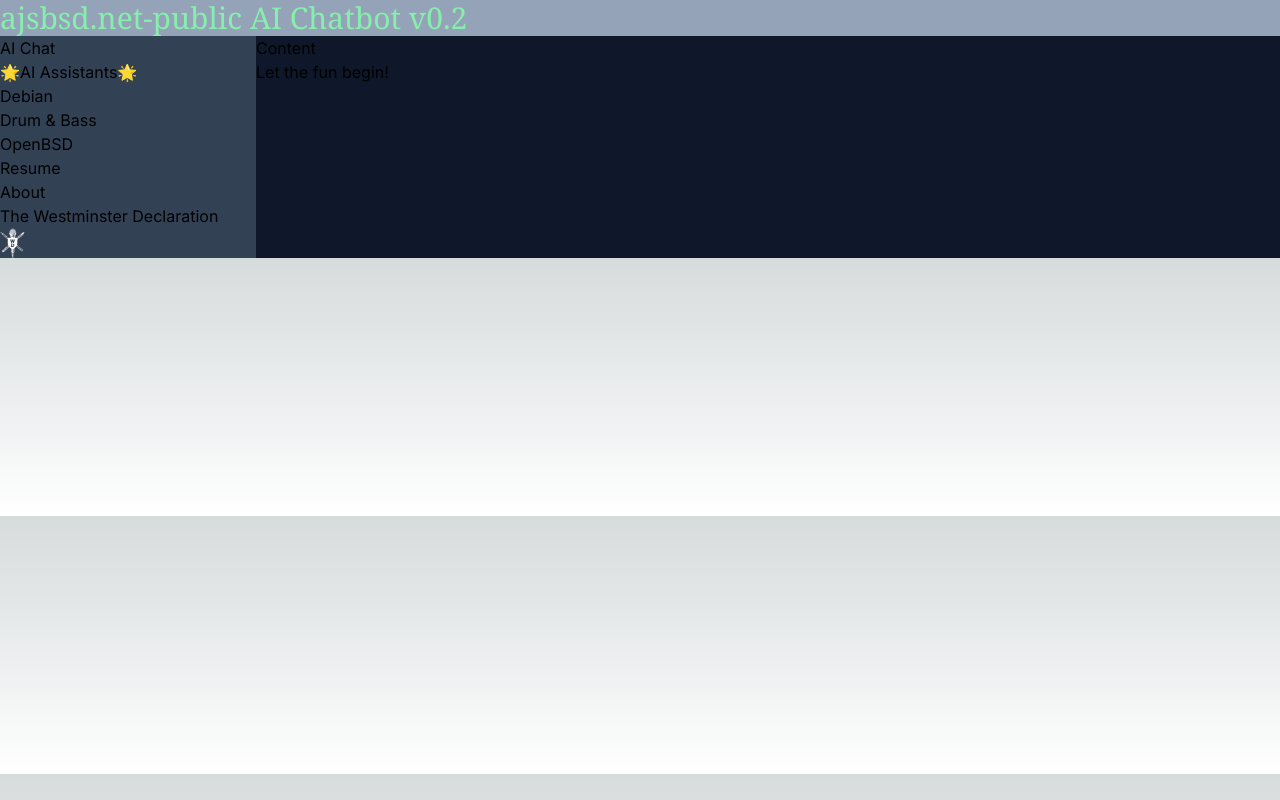
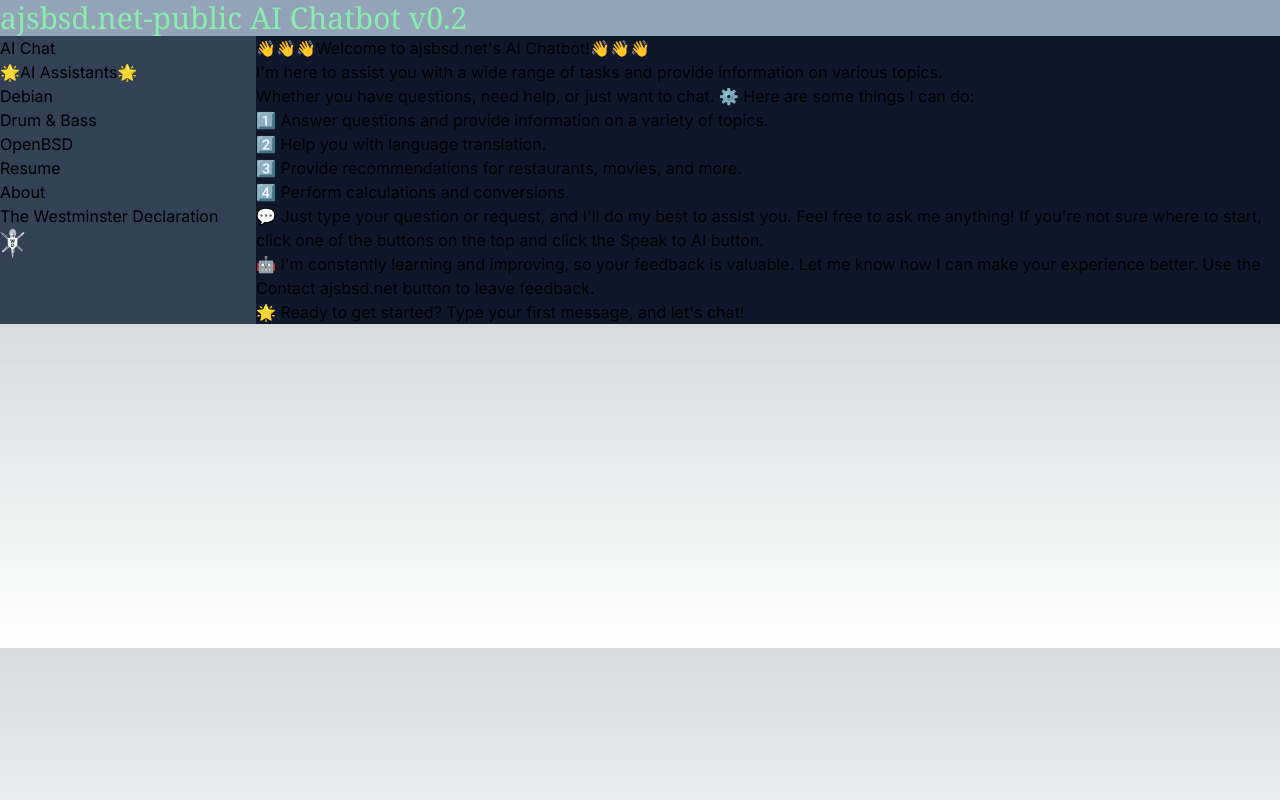
Before and after one commit to ajsbsd/ajsbsd.net-public, a Next.js app: page / in a window 1280 px wide. Built offline with nearby package versions, Linux system fonts and the light colour scheme.

Commit message:
AIFirstload.tsx

```diff
--- a/app/page.tsx
+++ b/app/page.tsx
@@ -1,9 +1,10 @@
 import AMenu from "@/components/AMenu";
+import AIFirstLoad from "@/components/AIFirstLoad";
 
 export default function Home() {
   return (
     <main>
-      <div className="flex flex-row font-">
+      <div className="flex flex-row">
         <div className="bg-slate-400 grow text-3xl text-green-300 font-serif">
           ajsbsd.net-public AI Chatbot v0.2
         </div>
@@ -13,8 +14,9 @@
           <AMenu />
         </div>
         <div className="basis-4/5 bg-slate-900">
-          <h3>Content</h3>
-          <p>Let the fun begin!</p>
+          <div className="grid-cols-1">
+            <AIFirstLoad />
+          </div>
         </div>
       </div>
     </main>
--- /dev/null
+++ b/components/AIFirstLoad.tsx
@@ -0,0 +1,31 @@
+export default function AIFirstLoad() {
+  return (
+    <div className="tx-sm">
+      <h3>👋👋👋Welcome to ajsbsd.net&apos;s AI Chatbot!👋👋👋</h3>
+      I&apos;m here to assist you with a wide range of tasks and provide
+      information on various topics.
+      <br />
+      Whether you have questions, need help, or just want to chat. ⚙️ Here are
+      some things I can do:
+      <br />
+      1️⃣ Answer questions and provide information on a variety of topics.
+      <br />
+      2️⃣ Help you with language translation.
+      <br />
+      3️⃣ Provide recommendations for restaurants, movies, and more.
+      <br />
+      4️⃣ Perform calculations and conversions.
+      <br />
+      💬 Just type your question or request, and I&apos;ll do my best to assist
+      you. Feel free to ask me anything! If you&apos;re not sure where to start,
+      click one of the buttons on the top and click the Speak to AI button.
+      <br />
+      🤖 I&apos;m constantly learning and improving, so your feedback is
+      valuable. Let me know how I can make your experience better. Use the
+      Contact ajsbsd.net button to leave feedback.
+      <br />
+      🌟 Ready to get started? Type your first message, and let&apos;s chat!
+      <br />
+    </div>
+  );
+}
```
